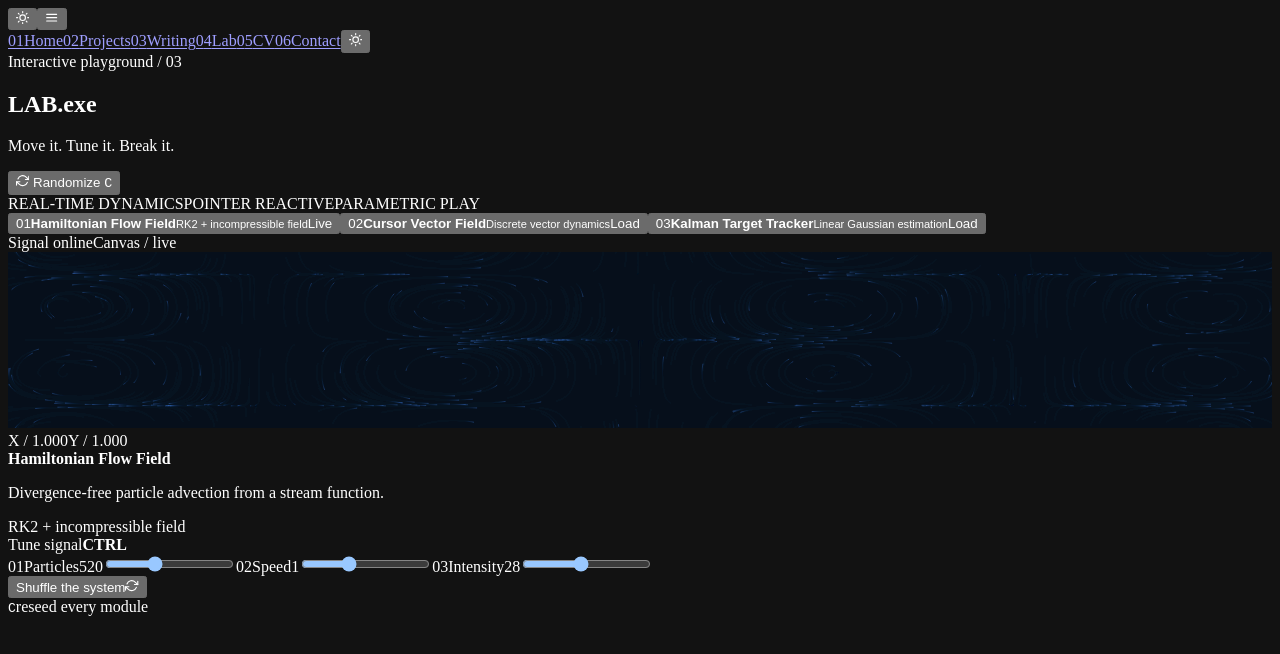
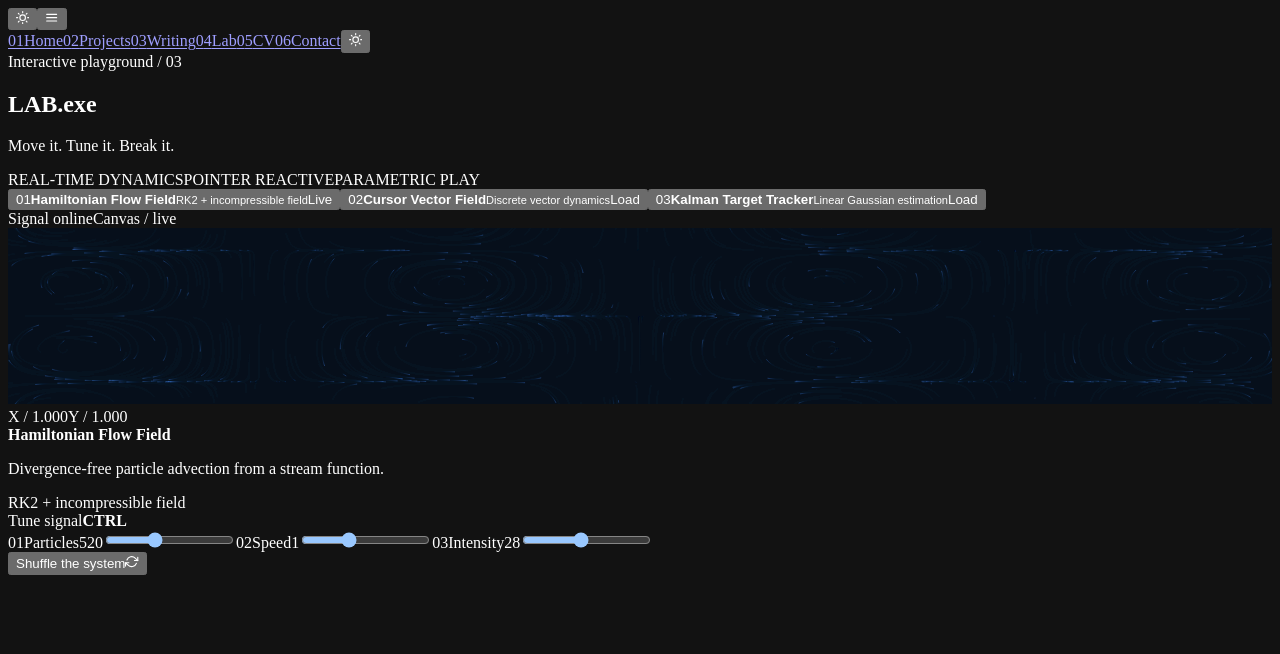
Before and after one commit to Anormalm/anormalm.github.io, a React (Vite) app: page /lab in a window 1280 px wide. Shown: the top 654 px of the page. Built offline with nearby package versions, Linux system fonts and the light colour scheme.

Commit message:
Consolidate Lab shuffle controls

```diff
--- a/src/index.css
+++ b/src/index.css
@@ -2175,37 +2175,6 @@
   font-weight: 650;
   letter-spacing: -0.04em;
 }
-
-.lab-chaos-trigger {
-  display: inline-flex;
-  align-items: center;
-  gap: 0.65rem;
-  padding: 0.7rem 0.75rem 0.7rem 1rem;
-  border: 1px solid var(--line);
-  border-radius: 999px;
-  font-family: var(--font-mono);
-  font-size: 9px;
-  font-weight: 600;
-  letter-spacing: 0.14em;
-  text-transform: uppercase;
-  color: var(--muted);
-  background: color-mix(in srgb, var(--paper) 76%, transparent);
-  transition: 180ms ease;
-}
-
-.lab-chaos-trigger kbd {
-  display: grid;
-  width: 1.65rem;
-  height: 1.65rem;
-  place-items: center;
-  border-radius: 50%;
-  color: var(--paper);
-  background: var(--ink);
-}
-
-.lab-chaos-trigger:hover { border-color: var(--accent-warm); color: var(--accent-warm); transform: rotate(-1deg) translateY(-2px); }
-.lab-chaos-trigger:hover svg { transform: rotate(110deg); }
-.lab-chaos-trigger svg { transition: transform 280ms ease; }
 
 .lab-signal-strip {
   position: relative;
@@ -2480,9 +2449,6 @@
 .lab-chaos-button:hover { color: var(--paper); background: var(--accent-warm); transform: translateY(-2px); box-shadow: 0 12px 28px color-mix(in srgb, var(--accent-warm) 22%, transparent); }
 .lab-chaos-button:hover svg { transform: rotate(130deg); }
 .lab-chaos-button svg { transition: transform 280ms ease; }
-
-.lab-key-hint { display: flex; align-items: center; gap: 0.7rem; margin-top: 0.85rem; font-family: var(--font-mono); font-size: 7px; letter-spacing: 0.14em; text-transform: uppercase; color: var(--muted); }
-.lab-key-hint kbd { display: grid; width: 1.6rem; height: 1.6rem; place-items: center; border: 1px solid var(--line); border-radius: 0.4rem; color: var(--ink); background: color-mix(in srgb, var(--paper) 70%, transparent); box-shadow: 0 2px 0 var(--line); }
 
 /* Hidden node */
 .node-page {
--- a/src/pages/Lab.jsx
+++ b/src/pages/Lab.jsx
@@ -1,4 +1,4 @@
-import { useCallback, useEffect, useMemo, useRef, useState } from 'react';
+import { useEffect, useMemo, useRef, useState } from 'react';
 import { AnimatePresence, motion as Motion } from 'framer-motion';
 import { FiRefreshCw } from 'react-icons/fi';
 
@@ -69,28 +69,15 @@ const Lab = () => {
     []
   );
 
-  const applyChaosSeed = useCallback(() => {
+  const applyChaosSeed = () => {
     setParams(createChaosParams());
     setStatusMessage('Chaos seed applied.');
-  }, []);
+  };
 
   useEffect(() => {
     const test = document.createElement('canvas');
     setSupportsCanvas(Boolean(test.getContext && test.getContext('2d')));
   }, []);
-
-  useEffect(() => {
-    const onKeyDown = (event) => {
-      if (event.key.toLowerCase() !== 'c') return;
-      const targetTag = event.target?.tagName?.toLowerCase();
-      if (targetTag === 'input' || targetTag === 'textarea') return;
-
-      applyChaosSeed();
-    };
-
-    window.addEventListener('keydown', onKeyDown);
-    return () => window.removeEventListener('keydown', onKeyDown);
-  }, [applyChaosSeed]);
 
   useEffect(() => {
     if (!supportsCanvas) return undefined;
@@ -555,9 +542,6 @@ const Lab = () => {
             className="lab-masthead-side"
           >
             <p>Move it. Tune it. Break it.</p>
-            <button type="button" className="lab-chaos-trigger" onClick={applyChaosSeed}>
-              <FiRefreshCw aria-hidden="true" /> Randomize <kbd>C</kbd>
-            </button>
           </Motion.div>
         </header>
 
@@ -680,10 +664,6 @@ const Lab = () => {
                 <span>Shuffle the system</span>
                 <FiRefreshCw aria-hidden="true" />
               </button>
-
-              <div className="lab-key-hint" aria-hidden="true">
-                <kbd>C</kbd><span>reseed every module</span>
-              </div>
             </aside>
           </div>
         </Motion.div>
```
